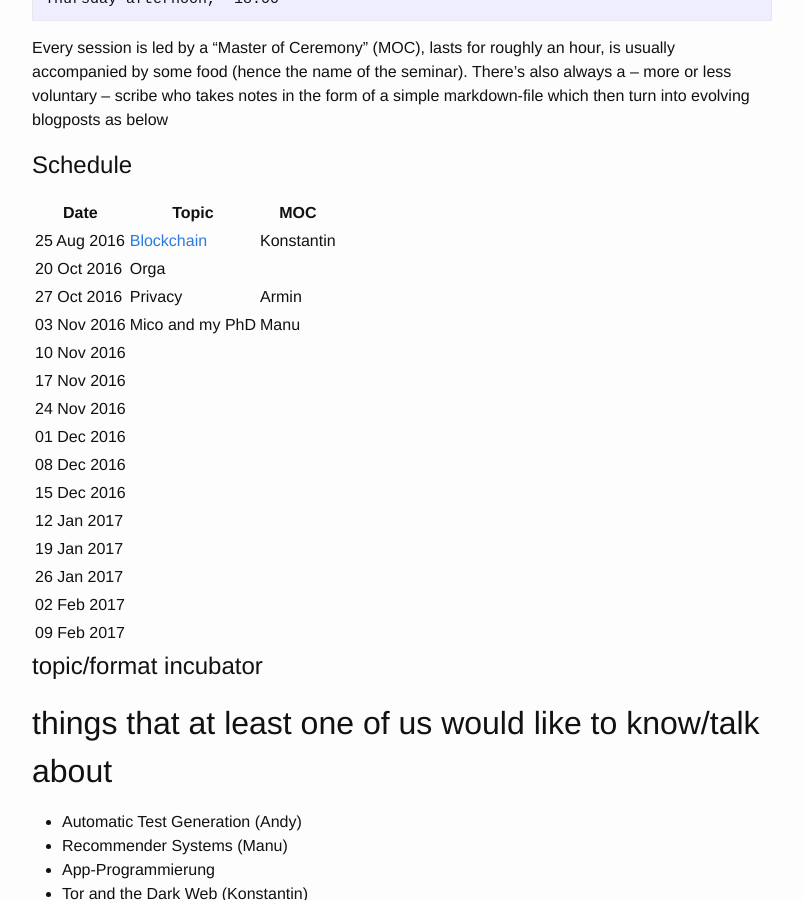
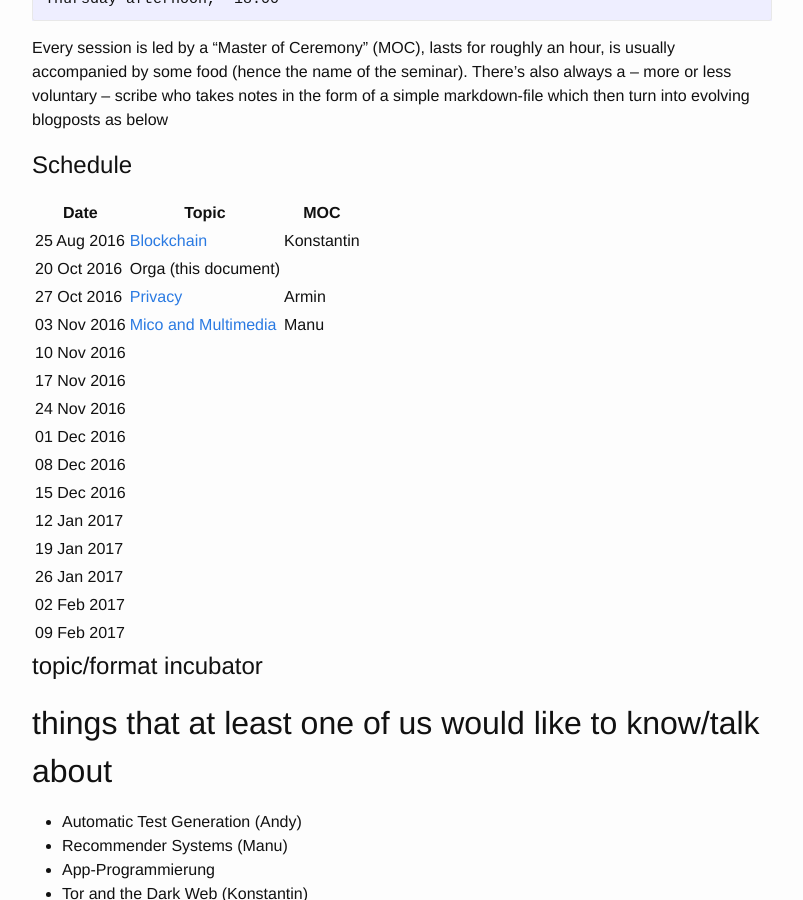
Before and after one commit to PGBBS/pgbbs.github.io, a Jekyll site: the page built from _pages/brown-bag.md, in a window 1280 px wide and 900 px high, scrolled down 471 px. Shown: the whole window, without its empty margins (238-1041 px from the left). Built offline with Jekyll 4.4.1, drawn with Linux system fonts in a browser that asks for light colours.

Commit message:
fix internal links

```diff
--- a/_pages/brown-bag.md
+++ b/_pages/brown-bag.md
@@ -17,23 +17,23 @@ then turn into evolving blogposts as below
 
 # Schedule
 
-| Date        | Topic                                               | MOC        |
-| ---------   | -----                                               | ---        |
-| 25 Aug 2016 | [Blockchain](../../_posts/2016-08-25-blockchain.md) | Konstantin |
-| 20 Oct 2016 | Orga                                                |            |
-| 27 Oct 2016 | Privacy                                             | Armin      |
-| 03 Nov 2016 | Mico and my PhD                                     | Manu       |
-| 10 Nov 2016 |                                                     |            |
-| 17 Nov 2016 |                                                     |            |
-| 24 Nov 2016 |                                                     |            |
-| 01 Dec 2016 |                                                     |            |
-| 08 Dec 2016 |                                                     |            |
-| 15 Dec 2016 |                                                     |            |
-| 12 Jan 2017 |                                                     |            |
-| 19 Jan 2017 |                                                     |            |
-| 26 Jan 2017 |                                                     |            |
-| 02 Feb 2017 |                                                     |            |
-| 09 Feb 2017 |                                                     |            |
+| Date        | Topic                                                                       | MOC        |
+| ---------   | -----                                                                       | ---        |
+| 25 Aug 2016 | [Blockchain]({% link _posts/2016-08-25-blockchain.md %})                    | Konstantin |
+| 20 Oct 2016 | Orga (this document)                                                        |            |
+| 27 Oct 2016 | [Privacy]({% link _posts/2016-10-27-privacy.md %})                          | Armin      |
+| 03 Nov 2016 | [Mico and Multimedia]({% link _posts/2016-11-03-multimedia-metadaten.md %}) | Manu       |
+| 10 Nov 2016 |                                                                             |            |
+| 17 Nov 2016 |                                                                             |            |
+| 24 Nov 2016 |                                                                             |            |
+| 01 Dec 2016 |                                                                             |            |
+| 08 Dec 2016 |                                                                             |            |
+| 15 Dec 2016 |                                                                             |            |
+| 12 Jan 2017 |                                                                             |            |
+| 19 Jan 2017 |                                                                             |            |
+| 26 Jan 2017 |                                                                             |            |
+| 02 Feb 2017 |                                                                             |            |
+| 09 Feb 2017 |                                                                             |            |
 
 # topic/format incubator
 
```
